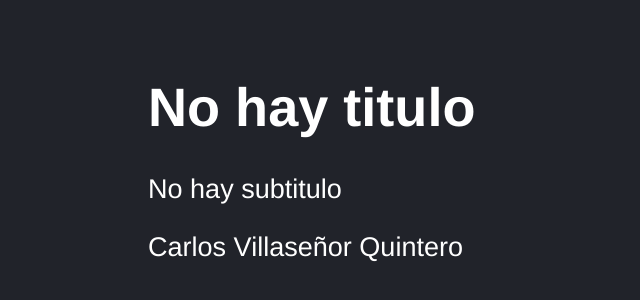
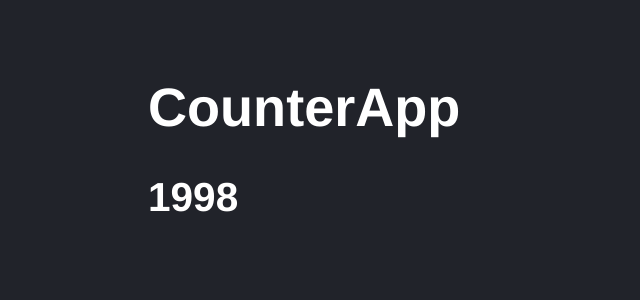
Before and after one commit to doublehrajput/codesandbox-react-recoil, a React (Vite) app: page / in a window 1280 px wide. Shown: the part 108-408 px from the top of the page, without its empty margins (0-640 px from the left). Built offline with nearby package versions, Linux system fonts and the light colour scheme.

Commit message:
CounterApp

```diff
--- a/package.json
+++ b/package.json
@@ -17,7 +17,13 @@
     "@types/react": "^18.0.26",
     "@types/react-dom": "^18.0.9",
     "@vitejs/plugin-react": "^3.0.0",
+    "envify": "^4.1.0",
+    "rollup-plugin-commonjs": "^10.1.0",
+    "rollup-plugin-replace": "^2.2.0",
+    "rollup-plugin-terser": "^7.0.2",
+    "terser": "^5.16.4",
     "terser-brunch": "^4.1.0",
+    "uglifyify": "^5.0.0",
     "vite": "^4.0.0"
   }
 }
--- /dev/null
+++ b/src/CounterApp.jsx
@@ -0,0 +1,19 @@
+import PropTypes from 'prop-types';
+
+export const CounterApp = ( { value } ) => {
+
+  return (
+    <>
+      <h1>CounterApp</h1>
+      <h2>{ value }</h2>
+    </>
+  )
+}
+
+CounterApp.propTypes = {
+    value: PropTypes.number.isRequired
+}
+
+CounterApp.defaultProps = {
+  value: 1234
+}
--- a/src/main.jsx
+++ b/src/main.jsx
@@ -1,12 +1,13 @@
 import React from 'react';
 import ReactDOM from 'react-dom/client'
-import { FirstApp } from './FirstApp';
-import { HelloWorldApp } from './HelloWorldApp';
+// import { FirstApp } from './FirstApp';
+import { CounterApp } from './CounterApp';
+// import { HelloWorldApp } from './HelloWorldApp';
 import './styles.css';
 
 ReactDOM.createRoot(document.getElementById('root')).render(
     <React.StrictMode>
         {/* <HelloWorldApp/> */}
-        <FirstApp />
+        <CounterApp value={ 1998 }/>
     </React.StrictMode>
 )
```
Also changed, not shown: 1 other file (tests, documents, lock files or other folders).
